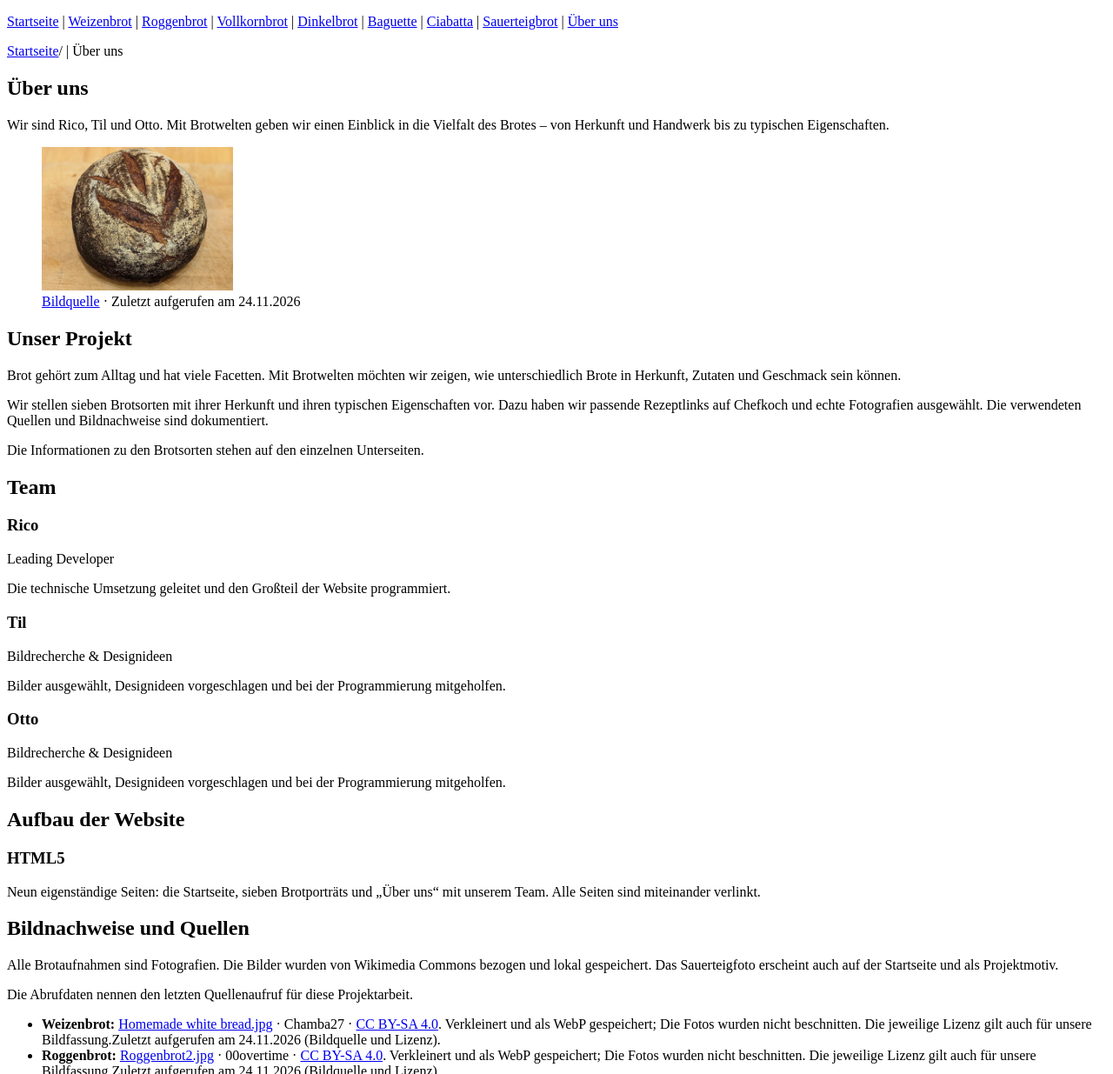
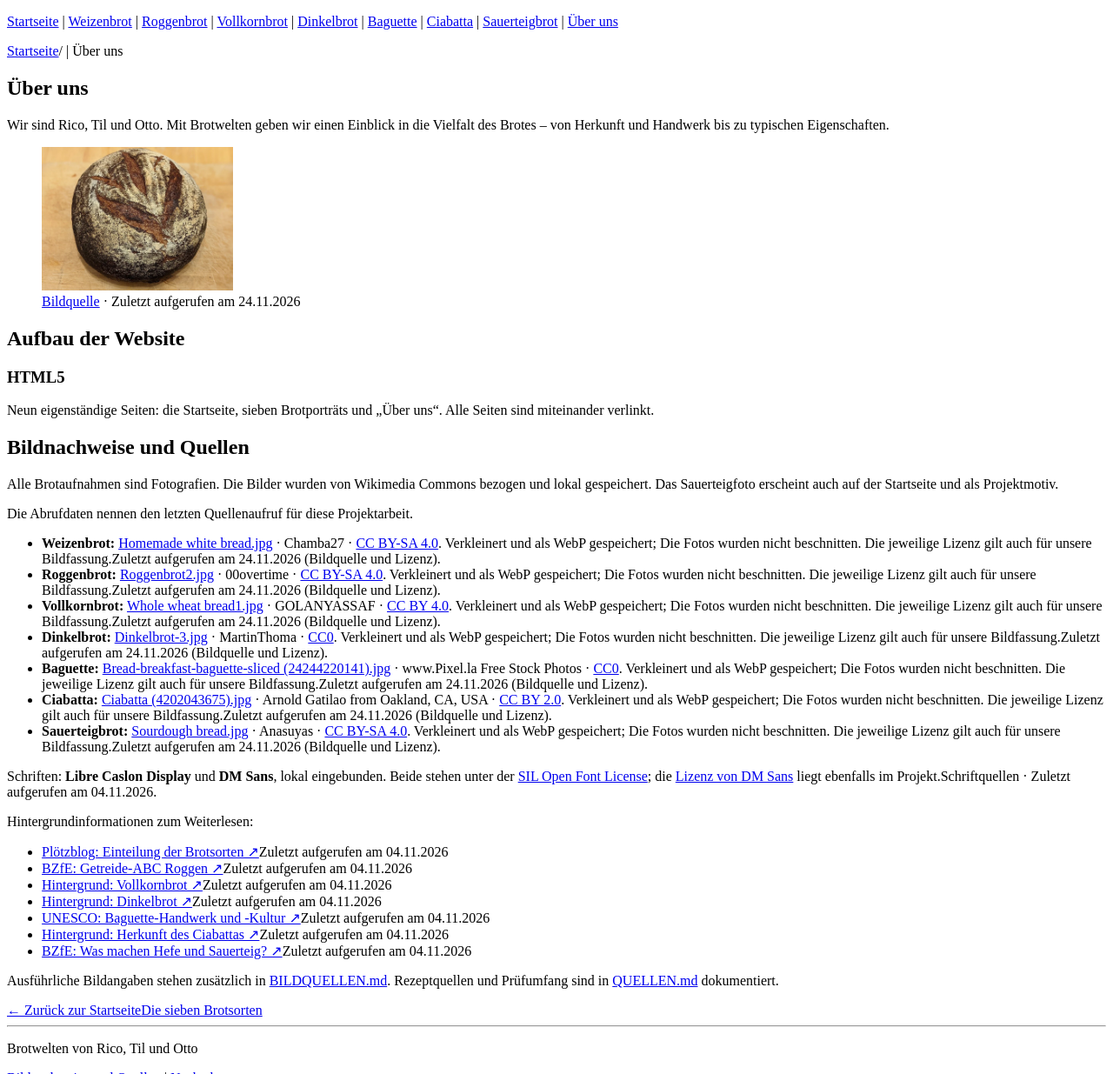
Before and after one commit to diddyOILLL/brotaltmodern, a plain HTML site: page ueber-uns.html in a window 1280 px wide. Shown: the top 1235 px of the page at 87% size. Drawn offline with Linux system fonts and the light colour scheme.

Commit message:
Brotwelten

```diff
--- a/ueber-uns.html
+++ b/ueber-uns.html
@@ -27,42 +27,12 @@
           <img src="assets/images/sauerteigbrot.webp" width="220" height="165" alt="Runder Sauerteiglaib mit eingeschnittener Kruste auf einem Holzbrett">
           <figcaption><a href="#bildnachweise">Bildquelle</a> · Zuletzt aufgerufen am <time datetime="2026-11-24">24.11.2026</time></figcaption>
         </figure>
-        <section aria-labelledby="idee-titel">
-          <div>
-            <h2 id="idee-titel">Unser Projekt</h2>
-          </div>
-          <div>
-            <p>Brot gehört zum Alltag und hat viele Facetten. Mit Brotwelten möchten wir zeigen, wie unterschiedlich Brote in Herkunft, Zutaten und Geschmack sein können.</p>
-            <p>Wir stellen sieben Brotsorten mit ihrer Herkunft und ihren typischen Eigenschaften vor. Dazu haben wir passende Rezeptlinks auf Chefkoch und echte Fotografien ausgewählt. Die verwendeten Quellen und Bildnachweise sind dokumentiert.</p>
-            <p>Die Informationen zu den Brotsorten stehen auf den einzelnen Unterseiten.</p>
-          </div>
-        </section>
-        <section id="team" aria-labelledby="team-titel">
-          <h2 id="team-titel">Team</h2>
-          <div>
-            <article>
-              <h3>Rico</h3>
-              <p>Leading Developer</p>
-              <p>Die technische Umsetzung geleitet und den Großteil der Website programmiert.</p>
-            </article>
-            <article>
-              <h3>Til</h3>
-              <p>Bildrecherche &amp; Designideen</p>
-              <p>Bilder ausgewählt, Designideen vorgeschlagen und bei der Programmierung mitgeholfen.</p>
-            </article>
-            <article>
-              <h3>Otto</h3>
-              <p>Bildrecherche &amp; Designideen</p>
-              <p>Bilder ausgewählt, Designideen vorgeschlagen und bei der Programmierung mitgeholfen.</p>
-            </article>
-          </div>
-        </section>
         <section aria-labelledby="technik-titel">
           <h2 id="technik-titel">Aufbau der Website</h2>
           <div>
             <article>
               <h3>HTML5</h3>
-              <p>Neun eigenständige Seiten: die Startseite, sieben Brotporträts und „Über uns“ mit unserem Team. Alle Seiten sind miteinander verlinkt.</p>
+              <p>Neun eigenständige Seiten: die Startseite, sieben Brotporträts und „Über uns“. Alle Seiten sind miteinander verlinkt.</p>
             </article>
           </div>
         </section>
```
